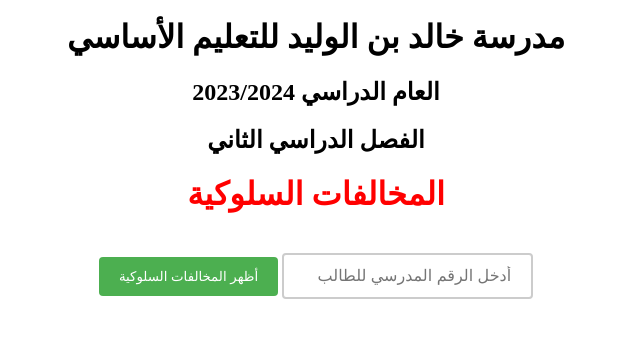
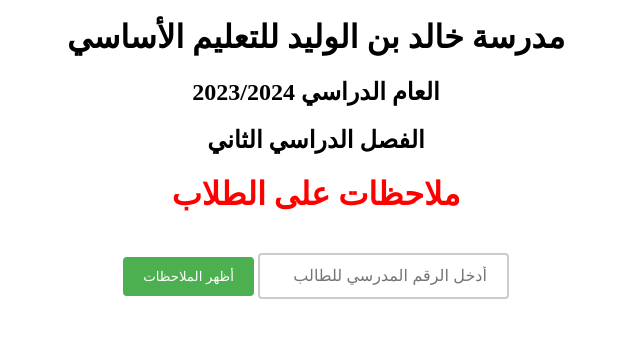
Before and after one commit to RafikHassan/KhalidMokhalfat, a plain HTML site: page index.html in a window 1280 px wide. Shown: the part 263-600 px from the top of the page, without its empty margins (324-964 px from the left). Drawn offline with Linux system fonts and the light colour scheme.

Commit message:
Update index.html

```diff
--- a/index.html
+++ b/index.html
@@ -2,7 +2,7 @@
 <!DOCTYPE html>
 <html dir="rtl">
   <head>
-    <title>Student Marks</title>
+    <title>ملاحظات طلاب خالد بن الوليد</title>
     <style>
       /* Add your CSS styles here */
       form {
@@ -46,12 +46,12 @@
       <h1>مدرسة خالد بن الوليد للتعليم الأساسي</h1>
       <h2>العام الدراسي 2023/2024</h2>
       <h2>الفصل الدراسي الثاني</h2>
-      <h1 style="color: red;">المخالفات السلوكية</h1>
+      <h1 style="color: red;">ملاحظات على الطلاب</h1>
       <br>
 
       <form onsubmit="getMarks(); return false;">
         <input type="text" id="studentNumber" name="studentNumber" required placeholder="أدخل الرقم المدرسي للطالب" />
-        <button type="submit">أظهر المخالفات السلوكية</button>
+        <button type="submit">أظهر الملاحظات</button>
       </form>
 
     </Center>
@@ -101,8 +101,8 @@
     </script>
 
     <!-- Add the following HTML elements to your page -->
-    <div id="loading-indicator" style="display: none;">جاري جلب المخالفات السلوكية للطالب، انتظر لحظات...</div>
-    <div id="not-found-message" style="display: none;">لا توجد مخالفات سلوكية مسجلة لهذا الرقم.</div>
+    <div id="loading-indicator" style="display: none;">جاري جلب الملاحظات على الطالب، انتظر لحظات...</div>
+    <div id="not-found-message" style="display: none;">لا توجد ملاحظات مسجلة لهذا الرقم.</div>
 
 
 
```
